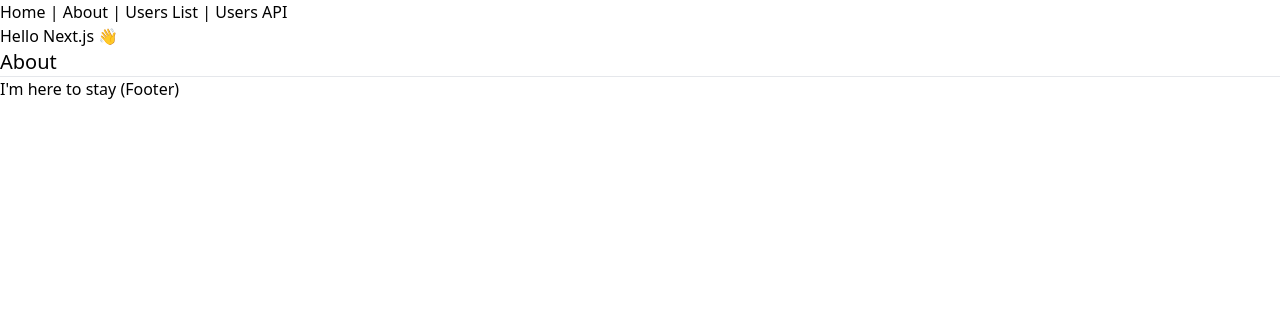
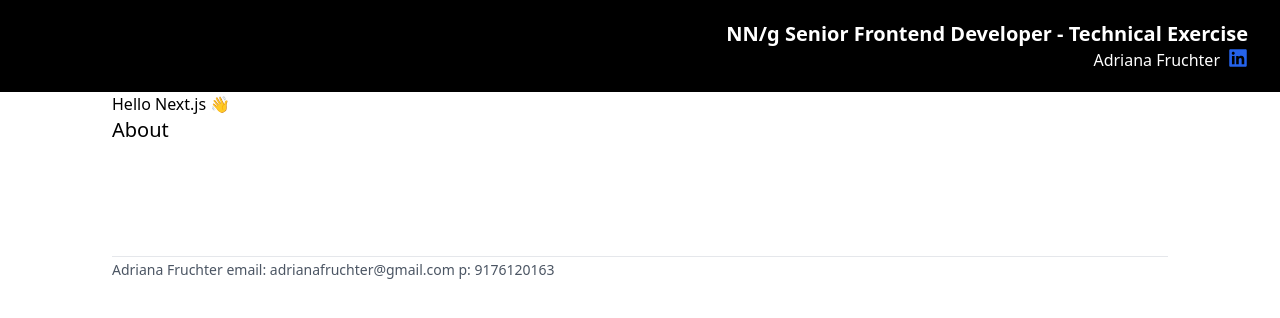
Before and after one commit to webdevNYC/NN-g-Technical-Exercise, a Next.js app: page / in a window 1280 px wide. Shown: the top 318 px of the page. Built offline with nearby package versions, Linux system fonts and the light colour scheme.

Commit message:
add Header

```diff
--- /dev/null
+++ b/components/Header.tsx
@@ -0,0 +1,32 @@
+// Importing necessary FontAwesome components and the LinkedIn icon
+import { FontAwesomeIcon } from "@fortawesome/react-fontawesome";
+import { faLinkedin } from "@fortawesome/free-brands-svg-icons";
+
+const Header: React.FC = () => {
+  return (
+    <header className='bg-black py-5'>
+      <div className='container mx-auto px-4 sm:px-6 lg:px-8'>
+        <div className='text-right'>
+          <h1 className='text-xl font-semibold text-white'>
+            NN/g Senior Frontend Developer - Technical Exercise
+          </h1>
+          <p className='text-md text-white inline-flex items-center justify-end'>
+            Adriana Fruchter
+            <a
+              href='https://www.linkedin.com/in/your-linkedin-id'
+              target='_blank'
+              rel='noopener noreferrer'
+              className='ml-2'>
+              <FontAwesomeIcon
+                icon={faLinkedin}
+                className='text-blue-600 h-5 w-5'
+              />
+            </a>
+          </p>
+        </div>
+      </div>
+    </header>
+  );
+};
+
+export default Header;
--- a/components/Layout.tsx
+++ b/components/Layout.tsx
@@ -1,30 +1,23 @@
 import React, { ReactNode } from "react";
-import Link from "next/link";
 import Head from "next/head";
+import Header from "./Header";
 
 type Props = {
   children?: ReactNode;
   title?: string;
 };
-
-const Layout = ({ children, title = "This is the default title" }: Props) => (
+const Layout = ({ children, title = "Course title" }: Props) => (
   <div>
     <Head>
       <title>{title}</title>
       <meta charSet="utf-8" />
       <meta name="viewport" content="initial-scale=1.0, width=device-width" />
     </Head>
-    <header>
-      <nav>
-        <Link href="/">Home</Link> | <Link href="/about">About</Link> |{" "}
-        <Link href="/users">Users List</Link> |{" "}
-        <a href="/api/users">Users API</a>
-      </nav>
-    </header>
-    {children}
-    <footer>
+    <Header />
+    <div className="px-28"> {children}</div>
+    <footer className="px-28 pt-28">
       <hr />
-      <span>I'm here to stay (Footer)</span>
+      <span className="text-sm text-gray-600">Adriana Fruchter email: adrianafruchter@gmail.com p: 9176120163</span>
     </footer>
   </div>
 );
```
